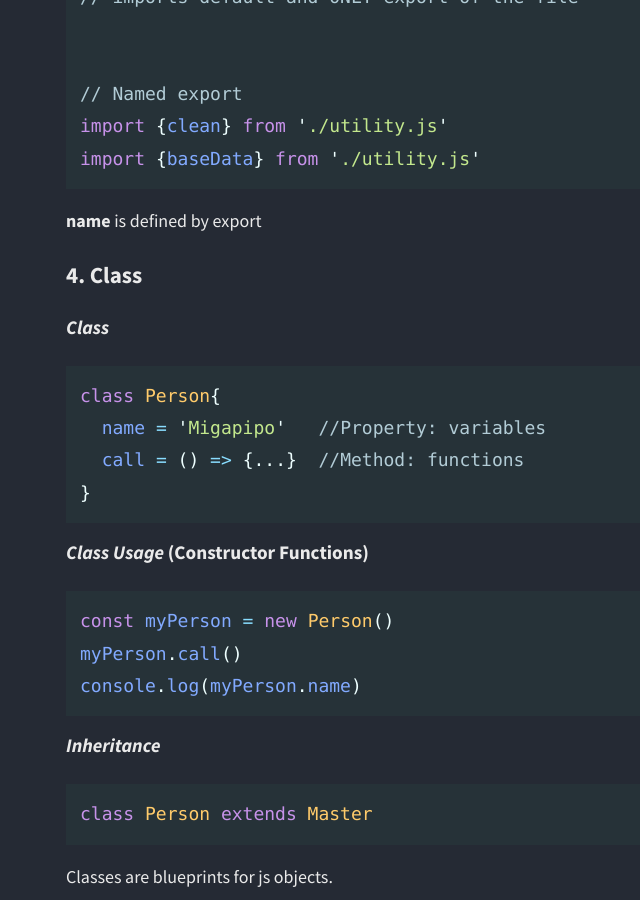
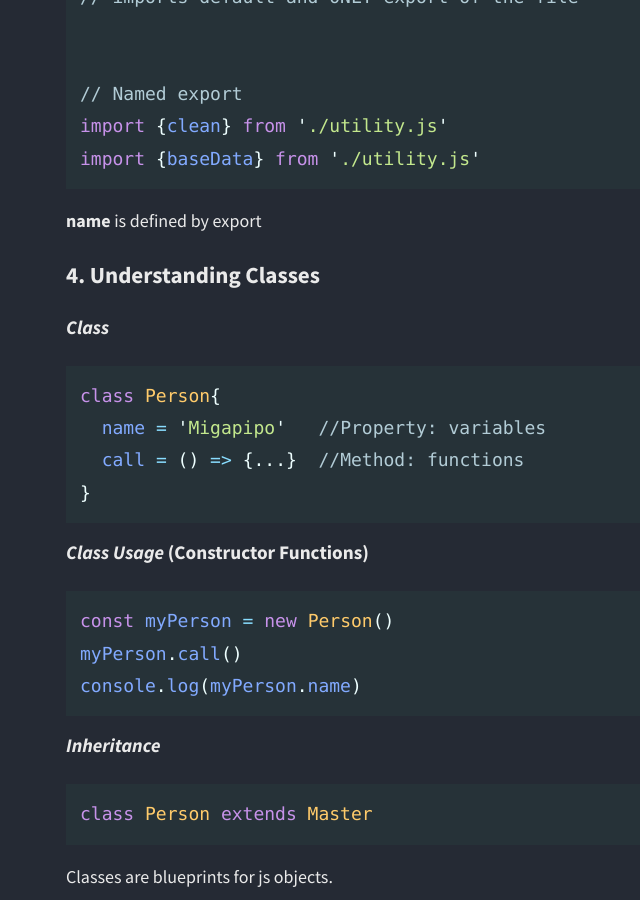
Before and after one commit to migapipo/personal-blog, a Jekyll site: the page built from _posts/2020-01-09-React Learning.md, in a window 1280 px wide and 900 px high, scrolled down 2700 px. Shown: the whole window, without its empty margins (309-949 px from the left). Built offline with Jekyll 4.4.1, drawn with Linux system fonts in a browser that asks for light colours; nearby versions of some CDN libraries; some of the changed text lies outside the part shown.

Commit message:
update React post

````diff
--- a/_posts/2020-01-09-React Learning.md
+++ b/_posts/2020-01-09-React Learning.md
@@ -105,7 +105,7 @@ import {baseData} from './utility.js'
 
 
 
-### 4. Class
+### 4. Understanding Classes
 
 #### *Class*
 ```javascript
@@ -160,3 +160,6 @@ const person = new Person();
 person.printMyname();
 person.printGender();
 ```
+
+
+### 5. Classes, Properties & Methods
````
